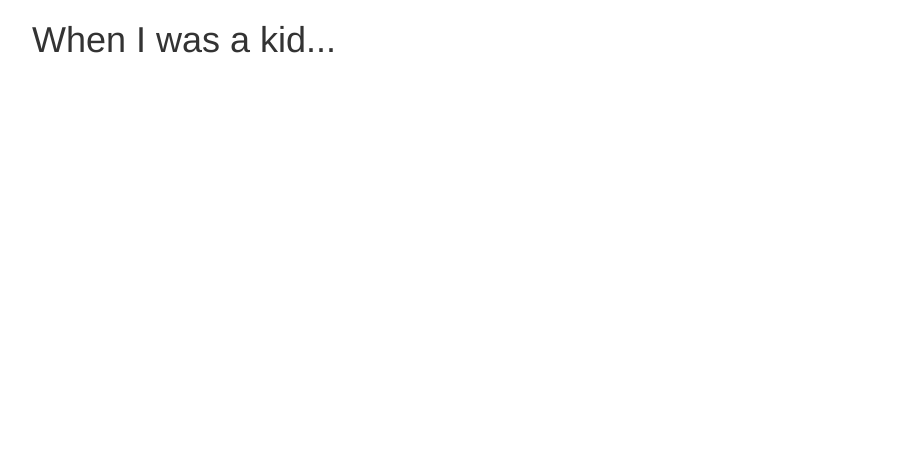
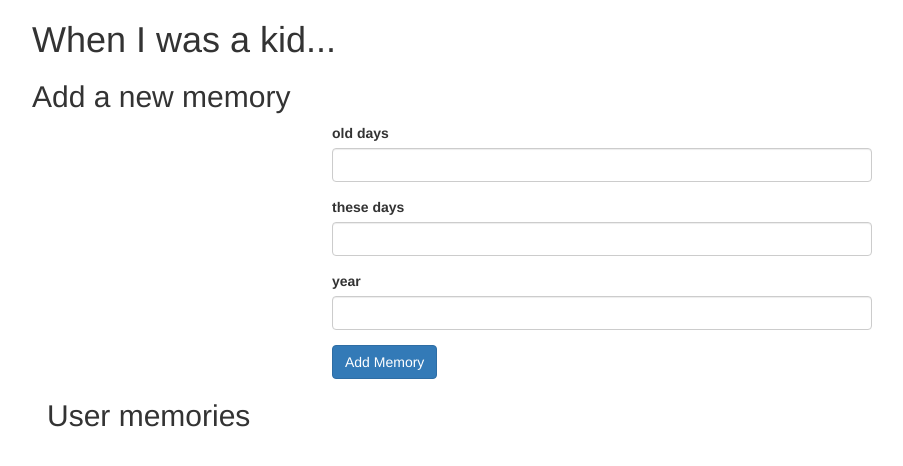
Before and after one commit to avarnell/memoriesFront, a website: page index.html in a window 1280 px wide. Shown: the whole page, without its empty margins (38-941 px from the left). Drawn offline with Linux system fonts and the light colour scheme; no server answers.

Commit message:
added post route from form

```diff
--- a/index.html
+++ b/index.html
@@ -13,6 +13,26 @@
   <div class="container">
     <h1>When I was a kid...</h1>
 
+    <h2>Add a new memory</h2>
+    <div class='col-md-6 col-md-offset-3'>
+      <form >
+        <div class='form-group'>
+          <label for='old_days'>old days</label>
+          <input class='form-control' type='text' ng-model='old_days' id='old_days'>
+        </div>
+        <div class='form-group'>
+          <label for='these_days'>these days</label>
+          <input class='form-control' type='text' ng-model='these_days' id='these_days'>
+        </div>
+        <div class='form-group'>
+          <label for='year'>year</label>
+          <input class='form-control' type='number' ng-model='year' id='year'>
+        </div>
+        <button class='btn btn-primary' ng-click='addMemory()'> Add Memory</button>
+      </form>
+    </div>
+    <div class='col-md-12'>
+      <h2>User memories</h2>
       <div class="memory col-md-8 col-md-offset-2" ng-repeat='memory in memories'>
         <div class='col-md-3'>
           <p class='year'>{{memory.attributes.year}}</p>
@@ -29,12 +49,8 @@
             <h3>{{memory.attributes.these_days}}</h3>
           </div>
         </div>
-
-
-
-
       </div>
-
+    </div>
 
   </div>
 
--- a/js/app.js
+++ b/js/app.js
@@ -7,6 +7,19 @@ memories.controller('memoriesCtrl', ['$scope', '$http', function($scope, $http){
     console.log(response)
   })
 
+  $scope.addMemory = function(){
+    var memory = {"data": {"type": "memory",
+        "attributes": {
+          "old_days": $scope.old_days,
+          "these_days": $scope.these_days,
+          "year": $scope.year
+        }}}
+
+    $http.post('http://g12-varnell-andrew-memories.cfapps.io/api/v1/memories', memory).success(function(response){
+      console.log(response)
+    })
+  }
+
 }]).config(function($routeProvider,$locationProvider){
   $routeProvider.when('/', {
     templateUrl: '/home.html',
```
Lines whose indentation alone changed are shown as unchanged.
